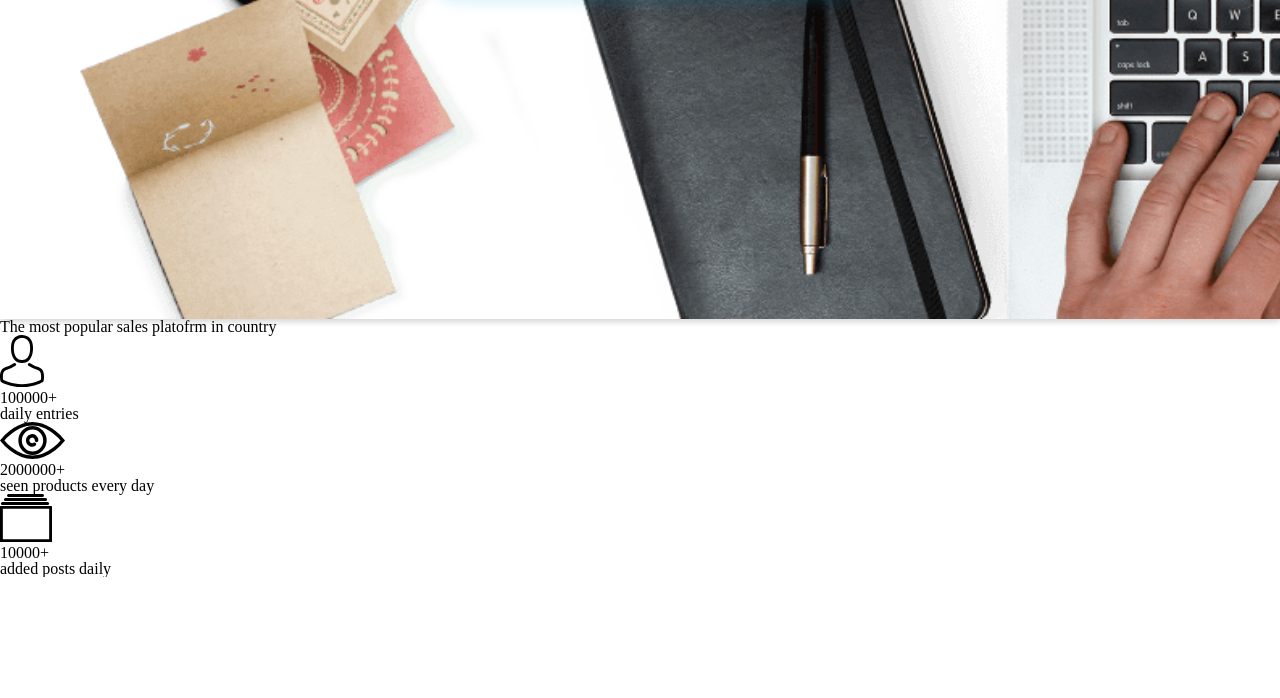
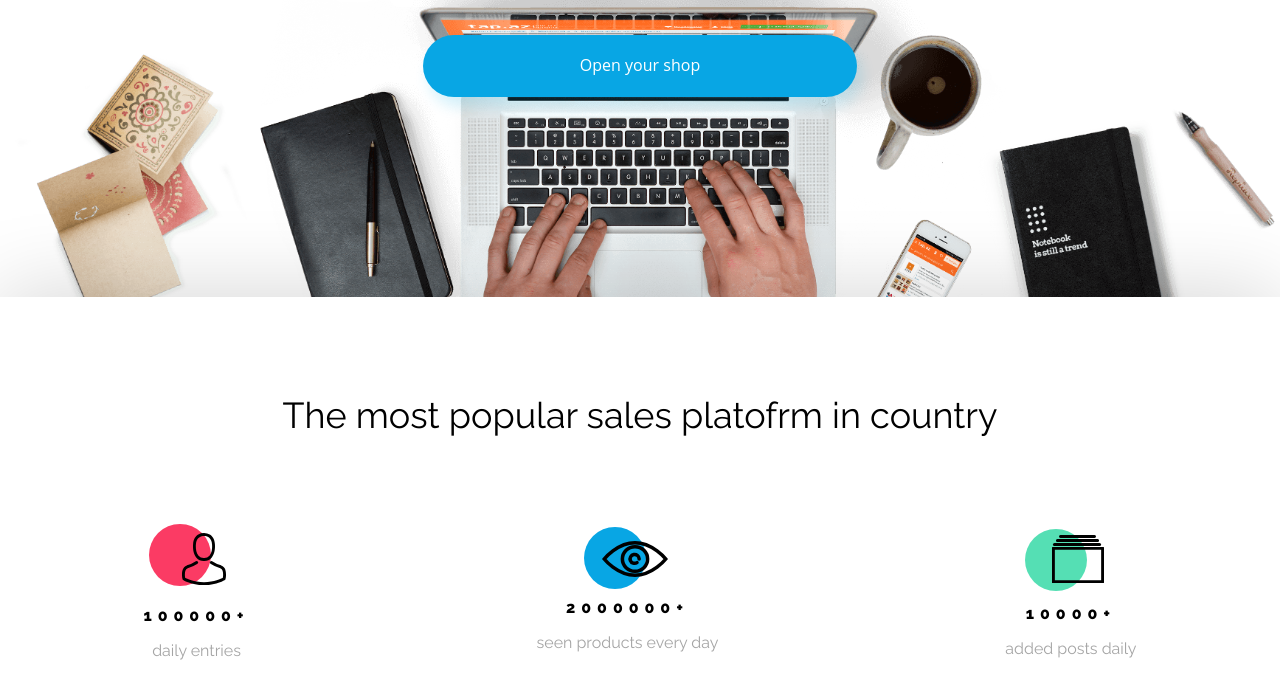
Before and after one commit to Y4nkesS/Best-shop, a plain HTML site: page index.html in a window 1280 px wide. Shown: the part 590-1288 px from the top of the page. Before the commit the page ends 1167 px from the top, so only its background shows below. Drawn offline with Linux system fonts and the light colour scheme.

Commit message:
ststistic section styled

```diff
--- a/css/styles.css
+++ b/css/styles.css
@@ -58,14 +58,17 @@
 
 .banner {
     background-image: url("/assets/background.png");
-    background-size: cover;
+    background-size: 100%;
     background-repeat: no-repeat;
+    background-position-x: center;
+    background-position-y: bottom;
     display: flex;
     flex-direction: column;
     justify-content: center;
     align-items: center;
     box-shadow: 0 3px 6px #00000029;
-    padding: 326px;
+    padding-top: 300px;
+    padding-bottom: 200px;
 }
 
 
@@ -75,6 +78,7 @@
     font-size: 49px;
     letter-spacing: 0;
     color: #000;
+    padding-top: 130px;
     padding-bottom: 20px;
 }
 .banner-text {
@@ -100,5 +104,96 @@
     letter-spacing: 0;
     color: #fff;
     text-decoration: none;
+}
+
+/*stylowanie sekcji statistic*/
+
+.statistic {
+    text-align: center;
+    font-family: 'Raleway', sans-serif;
+    letter-spacing: 0;
+    background: #fff;
+    box-shadow: 0 -5px 80px #00000029;
+}
+
+.statistic-title {
+    font-size: 36px;
+    padding-top: 100px;
+}
+
+.statistic-container {
+    margin: 0 auto;
+    max-width: 1352px;
+    display: flex;
+    justify-content: space-around;
+    align-items: center;
+    padding-top: 100px;
+    padding-bottom: 120px;
+}
+
+.statistic-content {}
+.statistic-photo-box-1 {
+    position: relative;
+}
+
+.statistic-photo-img {
+    position: relative;
+    z-index: 1;
+    padding-left: 15px;
+}
+
+.statistic-photo-box-1::after {
+    content: "";
+    display: block;
+    width: 62px;
+    height: 62px;
+    background: #FB3B64;
+    border-radius: 50%;
+    position: absolute;
+    top: -16%;
+    left: 5%;
+}
+
+.statistic-photo-box-2 {
+    position: relative;
+}
+
+.statistic-photo-box-2::after {
+    content: "";
+    display: block;
+    width: 62px;
+    height: 62px;
+    background: #08A6E4;
+    border-radius: 50%;
+    position: absolute;
+    bottom: -22%;
+    left: 26%;
+}
+
+.statistic-photo-box-3 {
+    position: relative;
+}
+
+.statistic-photo-box-3::after {
+    content: "";
+    display: block;
+    width: 62px;
+    height: 62px;
+    background: #55DFB4;
+    border-radius: 50%;
+    position: absolute;
+    bottom: -10%;
+    left: 15%;
+}
+
+.statistic-content-numbers {
+    letter-spacing: 6px;
+    font-weight: 800;
+    padding-top: 20px;
+    padding-bottom: 19px;
+}
+.statistic-content-text {
+    color: #A5A5A5;
+    font-size: 16px;
 
 }
```
